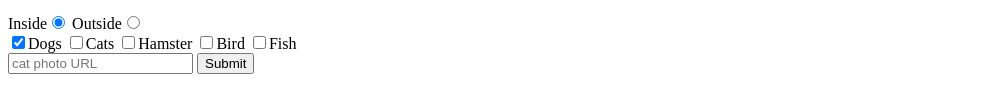
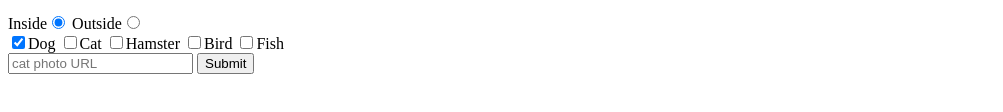
Before and after one commit to mirza-z/Repo09, a website: page ex20/src/index.html in a window 1280 px wide. Shown: the part 600-712 px from the top of the page, without its empty margins (0-1003 px from the left). Drawn offline with Linux system fonts and the light colour scheme.

Commit message:
Changed value cats to cat

```diff
--- a/ex20/src/index.html
+++ b/ex20/src/index.html
@@ -21,8 +21,8 @@
         <label for="outside">Outside<input id="outside" type="radio" name="inside-outside" value="Outside"></label>
     </div>
     <div>
-        <label><input type="checkbox" name="favourite_pet" value="Dog" checked>Dogs</label>
-        <label><input type="checkbox" name="favourite_pet" value="Cats">Cats</label>
+        <label><input type="checkbox" name="favourite_pet" value="Dog" checked>Dog</label>
+        <label><input type="checkbox" name="favourite_pet" value="Cat">Cat</label>
         <label><input type="checkbox" name="favourite_pet" value="Hamster">Hamster</label>
         <label><input type="checkbox" name="favourite_pet" value="Bird">Bird</label>
         <label><input type="checkbox" name="favourite_pet" value="Fish">Fish</label>
```
